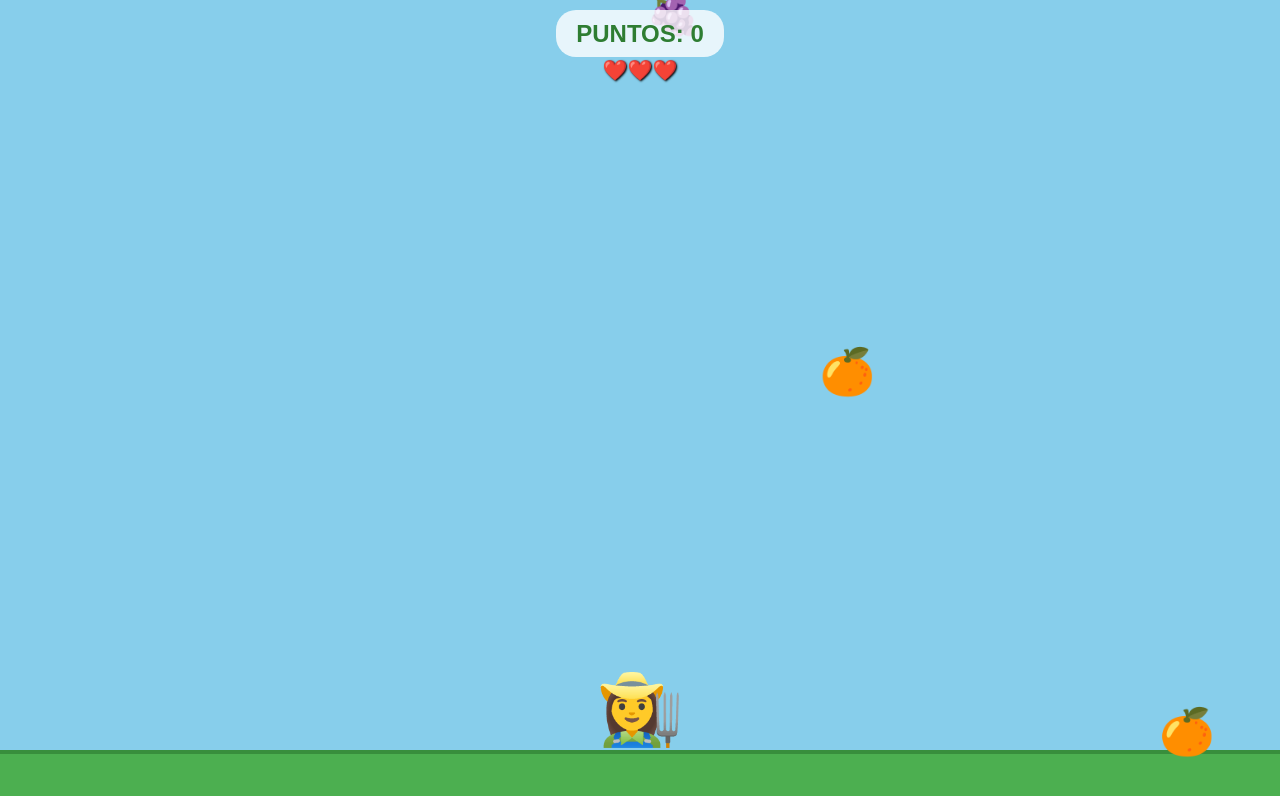
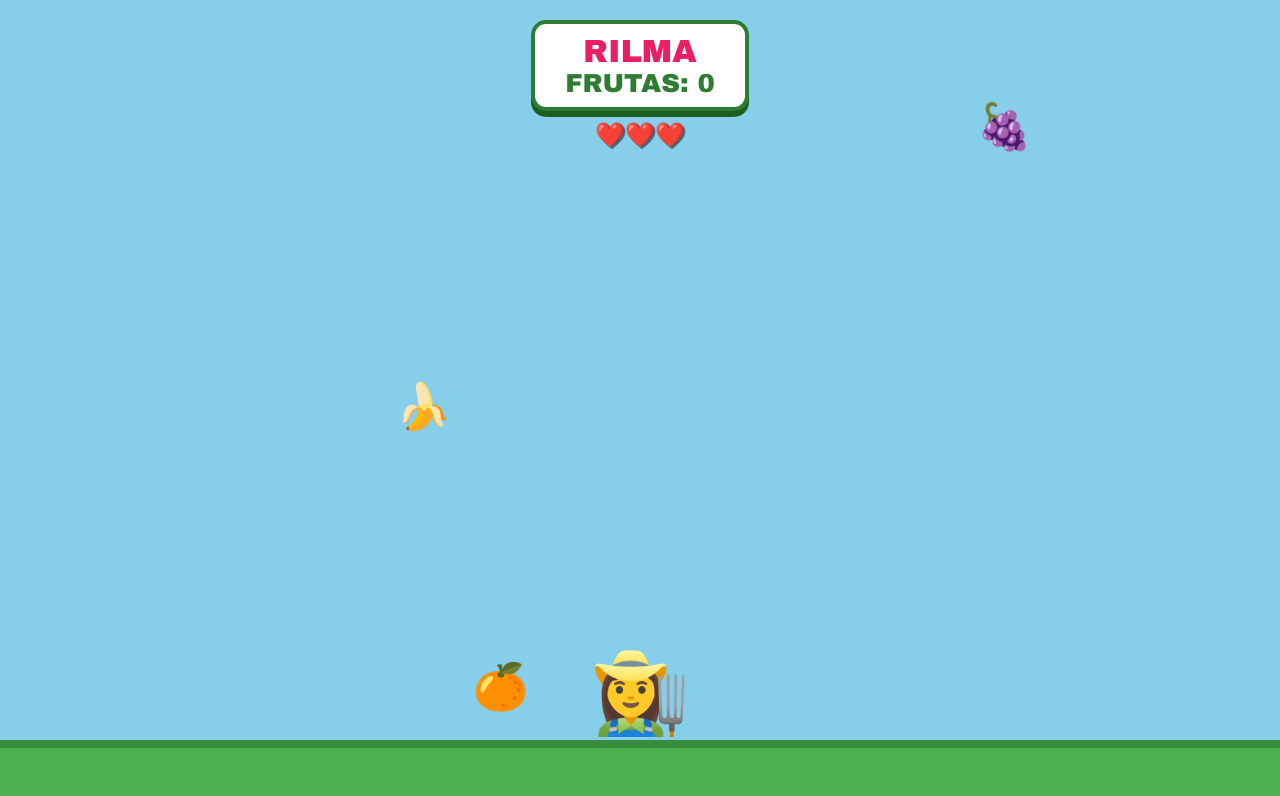
Before and after one commit to dolcevodka12-collab/juegoderilma, a plain HTML site: page index.html in a window 1280 px wide. Drawn offline with Linux system fonts and the light colour scheme.

Commit message:
index.html

```diff
--- a/index.html
+++ b/index.html
@@ -3,92 +3,155 @@
 <head>
     <meta charset="UTF-8">
     <meta name="viewport" content="width=device-width, initial-scale=1.0, maximum-scale=1.0, user-scalable=no">
-    <title>Rilma: La Gran Cosecha</title>
+    <title>RILMA: La Gran Cosecha</title>
     <style>
-        * { margin: 0; padding: 0; box-sizing: border-box; }
-        body { background: #87CEEB; overflow: hidden; height: 100vh; font-family: sans-serif; }
-        #game-ui { position: absolute; top: 20px; width: 100%; text-align: center; z-index: 10; }
-        #score-board { background: rgba(255,255,255,0.8); padding: 10px 20px; border-radius: 20px; font-size: 24px; font-weight: bold; color: #2e7d32; }
-        #lives-board { margin-top: 10px; font-size: 20px; color: white; text-shadow: 1px 1px 2px black; }
-        #player { position: absolute; bottom: 50px; left: 50%; font-size: 70px; transform: translateX(-50%); touch-action: none; z-index: 5; cursor: grab; }
-        .fruit { position: absolute; font-size: 45px; z-index: 4; transition: top 0.02s linear; }
-        #ground { position: absolute; bottom: 0; width: 100%; height: 50px; background: #4CAF50; border-top: 4px solid #388E3C; }
+        * { margin: 0; padding: 0; box-sizing: border-box; touch-action: none; }
+        body {
+            background: #87CEEB;
+            overflow: hidden;
+            height: 100vh;
+            font-family: 'Arial Black', Gadget, sans-serif;
+        }
+
+        /* Interfaz de Usuario Personalizada */
+        #ui {
+            position: absolute;
+            top: 20px;
+            width: 100%;
+            display: flex;
+            flex-direction: column;
+            align-items: center;
+            z-index: 10;
+            pointer-events: none;
+        }
+        #score-container {
+            background: #ffffff;
+            padding: 10px 30px;
+            border: 4px solid #2e7d32;
+            border-radius: 15px;
+            box-shadow: 0 6px 0px #1b5e20;
+            font-size: 26px;
+            color: #2e7d32;
+            text-align: center;
+        }
+        #rilma-name { color: #e91e63; font-size: 32px; display: block; }
+        #lives { font-size: 24px; margin-top: 10px; filter: drop-shadow(2px 2px 0px rgba(0,0,0,0.5)); }
+
+        /* RILMA y Elementos */
+        #player {
+            position: absolute;
+            bottom: 60px;
+            left: 50%;
+            font-size: 80px;
+            transform: translateX(-50%);
+            z-index: 5;
+            user-select: none;
+        }
+        .fruit {
+            position: absolute;
+            font-size: 45px;
+            z-index: 4;
+        }
+        #ground {
+            position: absolute;
+            bottom: 0;
+            width: 100%;
+            height: 60px;
+            background: #4CAF50;
+            border-top: 8px solid #388E3C;
+        }
     </style>
 </head>
 <body>
 
-    <div id="game-ui">
-        <span id="score-board">PUNTOS: 0</span>
-        <div id="lives-board">❤️❤️❤️</div>
+    <div id="ui">
+        <div id="score-container">
+            <span id="rilma-name">RILMA</span>
+            FRUTAS: <span id="pts">0</span>
+        </div>
+        <div id="lives">❤️❤️❤️</div>
     </div>
 
     <div id="player">👩‍🌾</div>
     <div id="ground"></div>
 
     <script>
+        const player = document.getElementById('player');
+        const ptsDisplay = document.getElementById('pts');
+        const livesDisplay = document.getElementById('lives');
+        const fruitIcons = ["🍎", "🍌", "🍓", "🍊", "🍇", "🍍"];
+
         let score = 0;
         let lives = 3;
-        const player = document.getElementById('player');
-        const scoreBoard = document.getElementById('score-board');
-        const livesBoard = document.getElementById('lives-board');
-        const fruitIcons = ["🍎", "🍌", "🍓", "🍊", "🍇"];
+        let speed = 4;
 
-        function move(e) {
-            let x = e.touches ? e.touches[0].clientX : e.clientX;
-            player.style.left = x + 'px';
-            if(e.touches) e.preventDefault();
+        function handleMove(e) {
+            const x = e.touches ? e.touches[0].clientX : e.clientX;
+            const containerWidth = window.innerWidth;
+            // Ajuste para que RILMA no se salga de la pantalla
+            if (x > 50 && x < containerWidth - 50) {
+                player.style.left = x + 'px';
+            }
         }
 
-        document.addEventListener('touchmove', move, { passive: false });
-        document.addEventListener('mousemove', move);
+        document.addEventListener('touchmove', (e) => { e.preventDefault(); handleMove(e); }, { passive: false });
+        document.addEventListener('mousemove', handleMove);
 
-        function spawnFruit() {
+        function createFruit() {
             if (lives <= 0) return;
 
-            const fruit = document.createElement('div');
-            fruit.className = 'fruit';
-            fruit.innerHTML = fruitIcons[Math.floor(Math.random() * fruitIcons.length)];
-            fruit.style.left = Math.random() * (window.innerWidth - 50) + 'px';
-            fruit.style.top = '-60px';
-            document.body.appendChild(fruit);
+            const f = document.createElement('div');
+            f.className = 'fruit';
+            f.innerHTML = fruitIcons[Math.floor(Math.random() * fruitIcons.length)];
+            f.style.left = Math.random() * (window.innerWidth - 60) + 30 + 'px';
+            f.style.top = '-60px';
+            document.body.appendChild(f);
 
             let top = -60;
-            let fallInterval = setInterval(() => {
-                top += 4.5; // Velocidad de caída fluida
-                fruit.style.top = top + 'px';
+            const fallInterval = setInterval(() => {
+                top += speed;
+                f.style.top = top + 'px';
 
-                let pRect = player.getBoundingClientRect();
-                let fRect = fruit.getBoundingClientRect();
+                const pRect = player.getBoundingClientRect();
+                const fRect = f.getBoundingClientRect();
 
-                // Colisión (Atrapar)
-                if (fRect.bottom > pRect.top + 20 && fRect.left < pRect.right && fRect.right > pRect.left && fRect.top < pRect.bottom) {
+                // Colisión con RILMA
+                if (fRect.bottom > pRect.top + 20 &&
+                    fRect.left < pRect.right &&
+                    fRect.right > pRect.left &&
+                    fRect.top < pRect.bottom) {
+
                     score++;
-                    scoreBoard.innerText = "PUNTOS: " + score;
-                    fruit.remove();
+                    ptsDisplay.innerText = score;
+
+                    if (score % 10 === 0) speed += 0.5; // Aumenta dificultad
+
+                    f.remove();
                     clearInterval(fallInterval);
                 }
 
-                // Pierde vida si toca el suelo
-                if (top > window.innerHeight - 50) {
+                // Si a RILMA se le escapa la fruta
+                if (top > window.innerHeight - 60) {
                     lives--;
-                    updateLives();
-                    fruit.remove();
+                    updateLivesDisplay();
+                    f.remove();
                     clearInterval(fallInterval);
+
                     if (lives <= 0) {
-                        alert("¡GAME OVER! Cosechaste " + score + " frutas.");
+                        alert("¡FIN DEL JUEGO!\n\nRILMA cosechó " + score + " frutas.");
                         location.reload();
                     }
                 }
             }, 20);
         }
 
-        function updateLives() {
+        function updateLivesDisplay() {
             let hearts = "";
             for(let i=0; i<lives; i++) hearts += "❤️";
-            livesBoard.innerText = hearts || "💀";
+            livesDisplay.innerText = hearts || "💀";
         }
 
-        setInterval(spawnFruit, 1600);
+        setInterval(createFruit, 1400);
     </script>
 </body>
 </html>
```
